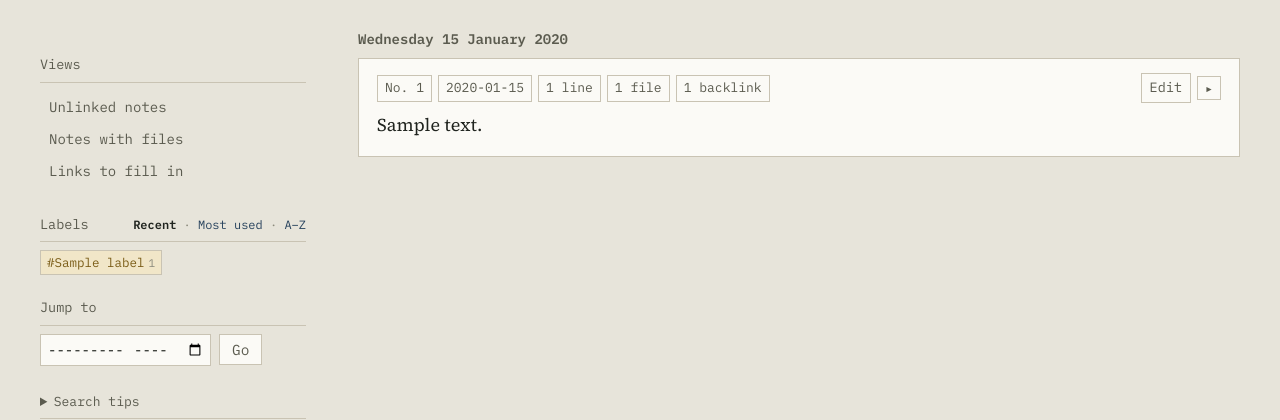
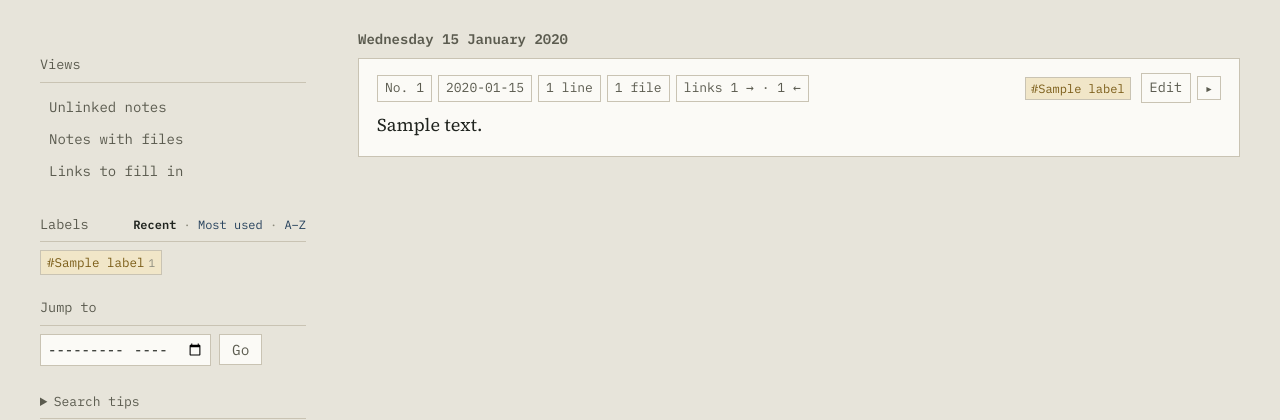
Before and after one commit to dafioram/ResearchNotes, a Flask app: page / in a window 1280 px wide. Shown: the part 73-493 px from the top of the page. Run offline with Flask 3, Linux system fonts and the light colour scheme; tables that the repository leaves empty hold one stand-in row (values such as "Sample post").

Commit message:
Feed cards: links out and in, and the note's labels as chips
The card header's "N backlinks" becomes "links 3 → · 20 ←": the notes it
links to (existing, not in Trash) and the notes linking to it, each part
shown only when non-zero. The note's labels show as small chips at the
right of the header -- A-Z, less any already in the title line, three at
most then "+N" -- each a link to that label's filter. One grouped query
each per page.

Co-Authored-By: Claude Opus 5.5 <noreply@anthropic.com>
Claude-Session: https://claude.ai/code/session_015QvVQRi9YkWSMa1r2zSQax

```diff
--- a/app/db.py
+++ b/app/db.py
@@ -686,6 +686,42 @@ def get_backlink_counts(note_ids) -> dict:
     return counts
 
 
+def get_link_counts(note_ids) -> dict:
+    """note_id -> number of notes it links to, for those of `note_ids`
+    that link to any: the card's "N →" (spec §4). Only notes that exist
+    and aren't in Trash count -- the links that show as titles, not as
+    ghosts."""
+    db = get_db()
+    counts: dict = {}
+    for chunk in _chunks(note_ids):
+        counts.update(
+            (r["note_id"], r["c"]) for r in db.execute(
+                f"""
+                SELECT l.from_note_id AS note_id, COUNT(*) AS c FROM note_links l
+                JOIN notes n ON n.id = l.to_note_id AND n.deleted_at IS NULL
+                WHERE l.from_note_id IN ({_marks(chunk)})
+                GROUP BY l.from_note_id
+                """,
+                chunk,
+            )
+        )
+    return counts
+
+
+def get_card_labels(note_ids) -> dict:
+    """note_id -> its label names, A-Z, for those of `note_ids` with any:
+    the chips on a card (spec §4). One query for the page's notes."""
+    db = get_db()
+    labels: dict = {}
+    for chunk in _chunks(note_ids):
+        for r in db.execute(
+            f"SELECT note_id, name FROM note_labels WHERE note_id IN ({_marks(chunk)}) ORDER BY note_id, name",
+            chunk,
+        ):
+            labels.setdefault(r["note_id"], []).append(r["name"])
+    return labels
+
+
 # ---------------------------------------------------------------------------
 # Graph
 # ---------------------------------------------------------------------------
--- a/app/routes.py
+++ b/app/routes.py
@@ -62,6 +62,10 @@ def _note_view_model(row):
     }
 
 
+def _first_line(body):
+    return next((line for line in body.splitlines() if line.strip()), "")
+
+
 def _card_items(notes, matches=None):
     """Build the per-card dicts used by every list of notes (the feed,
     with or without a search) so cards look and behave the same however a
@@ -74,6 +78,8 @@ def _card_items(notes, matches=None):
     )
     attachment_counts = db.get_attachment_counts(ids)
     backlink_counts = db.get_backlink_counts(ids)
+    link_counts = db.get_link_counts(ids)
+    card_labels = db.get_card_labels(ids)
     return [
         {
             "id": n["id"],
@@ -82,6 +88,10 @@ def _card_items(notes, matches=None):
             "snippet_html": md.render_first_line(n["body"], ref_titles),
             "attachment_count": attachment_counts.get(n["id"], 0),
             "backlink_count": backlink_counts.get(n["id"], 0),
+            "link_count": link_counts.get(n["id"], 0),
+            # Chips for its labels, less any already in the title line.
+            "labels": [name for name in card_labels.get(n["id"], [])
+                       if name not in md.extract_labels(_first_line(n["body"]))],
             # the passage that matched a search, highlighted (HTML)
             "match_html": (matches or {}).get(n["id"]),
         }
--- a/app/static/style.css
+++ b/app/static/style.css
@@ -420,6 +420,18 @@ a:hover { color: var(--ink); }
 }
 
 .note-card-top .meta { margin-bottom: 0; }
+
+/* A card's labels (spec §4): small chips at the right of its header. */
+.card-labels {
+  display: flex;
+  flex-wrap: wrap;
+  justify-content: flex-end;
+  align-items: center;
+  gap: 5px;
+  margin-left: auto;
+}
+.card-labels .card-label { font-size: 12px; padding: 1px 5px; }
+.card-label-more { font-family: var(--mono); font-size: 12px; color: var(--ink-faint); cursor: default; }
 
 .meta-link { text-decoration: none; color: var(--ink-soft); }
 .meta-link:hover { color: var(--ink); border-color: var(--ink); background: #fff; }
--- a/app/templates/_macros.html
+++ b/app/templates/_macros.html
@@ -1,8 +1,9 @@
 {#
   Shared rendering for one note card in a list (the feed, searched or
-  not): expand/collapse, Edit button, badges. Expects a dict with: id,
-  sort_date, line_count, attachment_count, backlink_count, snippet_html,
-  and match_html (the passage a search matched, highlighted) or None.
+  not): expand/collapse, Edit button, badges, label chips. Expects a dict
+  with: id, sort_date, line_count, attachment_count, backlink_count,
+  link_count, labels (those not in the title), snippet_html, and
+  match_html (the passage a search matched, highlighted) or None.
 #}
 {% macro note_card(n) -%}
 <div class="note-card" data-note-id="{{ n['id'] }}"
@@ -15,10 +16,27 @@
       {% if n['attachment_count'] %}
         <span class="meta-item">{{ n['attachment_count'] }} file{{ 's' if n['attachment_count'] != 1 else '' }}</span>
       {% endif %}
-      {% if n['backlink_count'] %}
-        <span class="meta-item">{{ n['backlink_count'] }} backlink{{ 's' if n['backlink_count'] != 1 else '' }}</span>
+      {% if n['link_count'] or n['backlink_count'] %}
+        {%- set described = [] %}
+        {%- if n['link_count'] %}{% set _ = described.append('links to ' ~ n['link_count'] ~ ' note' ~ ('s' if n['link_count'] != 1 else '')) %}{% endif %}
+        {%- if n['backlink_count'] %}{% set _ = described.append(n['backlink_count'] ~ ' note' ~ ('s link' if n['backlink_count'] != 1 else ' links') ~ ' here') %}{% endif %}
+        <span class="meta-item" title="{{ described | join('; ') }}" aria-label="{{ described | join('; ') }}">links
+          {%- if n['link_count'] %} {{ n['link_count'] }}&nbsp;&rarr;{% endif %}
+          {%- if n['link_count'] and n['backlink_count'] %} &middot;{% endif %}
+          {%- if n['backlink_count'] %} {{ n['backlink_count'] }}&nbsp;&larr;{% endif %}</span>
       {% endif %}
     </div>
+    {% if n['labels'] %}
+      {# Its labels, to see what a note is about and filter by one with a click (spec §4). #}
+      <div class="card-labels">
+        {%- for name in n['labels'][:3] %}
+          <a class="label-tag card-label" href="{{ url_for('notes.feed', q='#' ~ name) }}">#{{ name }}</a>
+        {%- endfor %}
+        {%- if n['labels'] | length > 3 %}
+          <span class="card-label-more" title="#{{ n['labels'][3:] | join(' #') }}">+{{ n['labels'] | length - 3 }}</span>
+        {%- endif %}
+      </div>
+    {% endif %}
     <div class="note-card-actions">
       <a class="card-action" href="{{ url_for('notes.edit_note_form', note_id=n['id']) }}">Edit</a>
       <button type="button" class="disclosure-btn" aria-expanded="false" aria-label="Expand note {{ n['id'] }}">
```
Also changed, not shown: spec.md (+12 -3 lines), tests/browser/test_feed.py (+8 -0 lines), tests/test_app.py (+30 -5 lines), tests/test_query_plans.py (+2 -1 lines), README.md.
